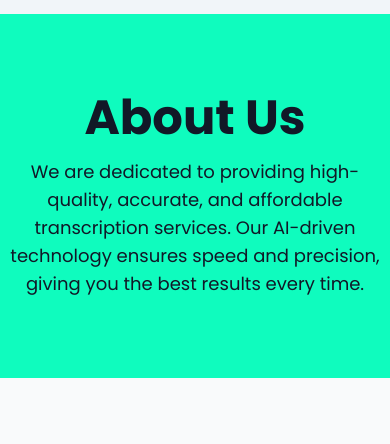
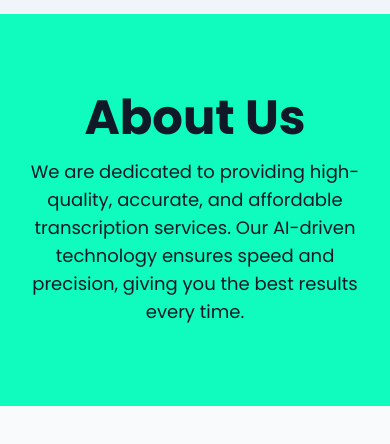
Before and after one commit to Yitzkak/scriptorfi-frontend, a React (Create React App) app: page /about in a window 390 px wide. Shown: the part 58-502 px from the top of the page. Built offline with nearby package versions, Linux system fonts and the light colour scheme; what i18n-iso-countries would draw is missing.

Commit message:
Fixed About page on phones

```diff
--- a/src/pages/About.js
+++ b/src/pages/About.js
@@ -5,7 +5,7 @@ const About = () => {
   return (
     <div className="bg-gray-50 min-h-screen text-gray-800">
       {/* Hero Section */}
-      <div className="relative bg-[#0FFCBE] py-20 text-center text-gray-900">
+      <div className="relative bg-[#0FFCBE] py-20 text-center text-gray-900 px-6">
         <h1 className="text-5xl font-bold">About Us</h1>
         <p className="mt-4 text-lg max-w-3xl mx-auto">
           We are dedicated to providing high-quality, accurate, and affordable transcription services. Our AI-driven technology ensures speed and precision, giving you the best results every time.
@@ -22,7 +22,7 @@ const About = () => {
       </div>
 
       {/* Why Choose Us Section */}
-      <div className="bg-white py-16">
+      <div className="bg-white py-16 px-6">
         <h2 className="text-3xl font-bold text-center text-gray-900">Why Choose Us?</h2>
         <div className="grid md:grid-cols-2 gap-12 max-w-5xl mx-auto mt-8">
           <div className="flex items-start space-x-4">
@@ -78,7 +78,7 @@ const About = () => {
       </div>
 
       {/* Our Team Section */}
-      <div className="bg-gray-100 py-16 text-center">
+      <div className="bg-gray-100 py-16 text-center px-6">
         <h2 className="text-3xl font-bold text-gray-900">Meet Our Team</h2>
         <p className="mt-4 text-lg text-gray-600 max-w-2xl mx-auto">
           Our team consists of experts in AI, linguistics, and customer support, ensuring you get the best service possible.
```
